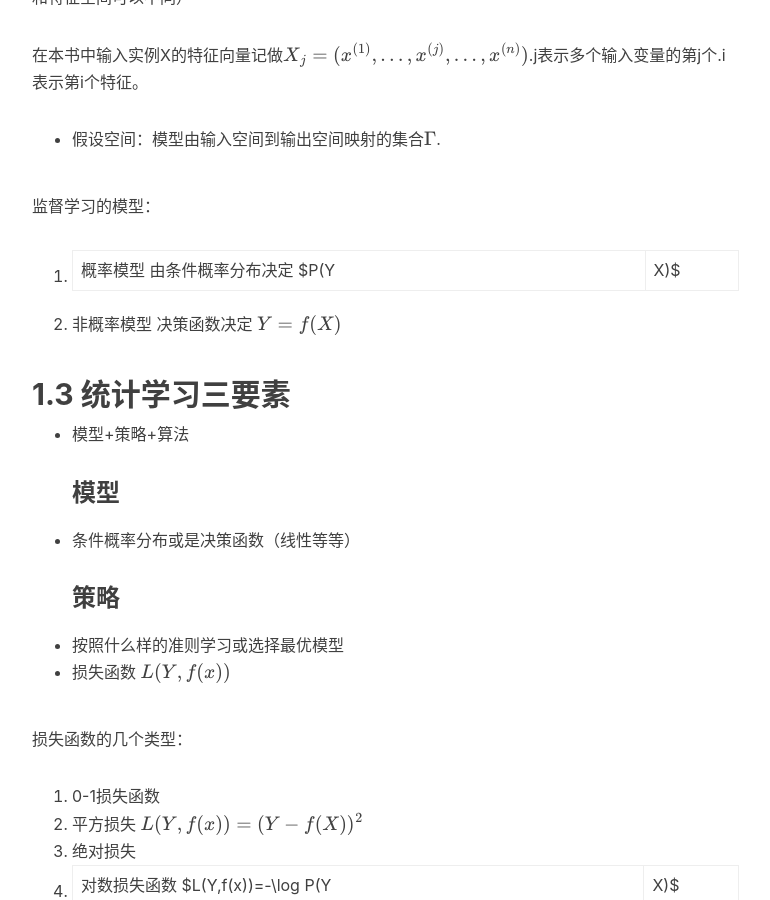
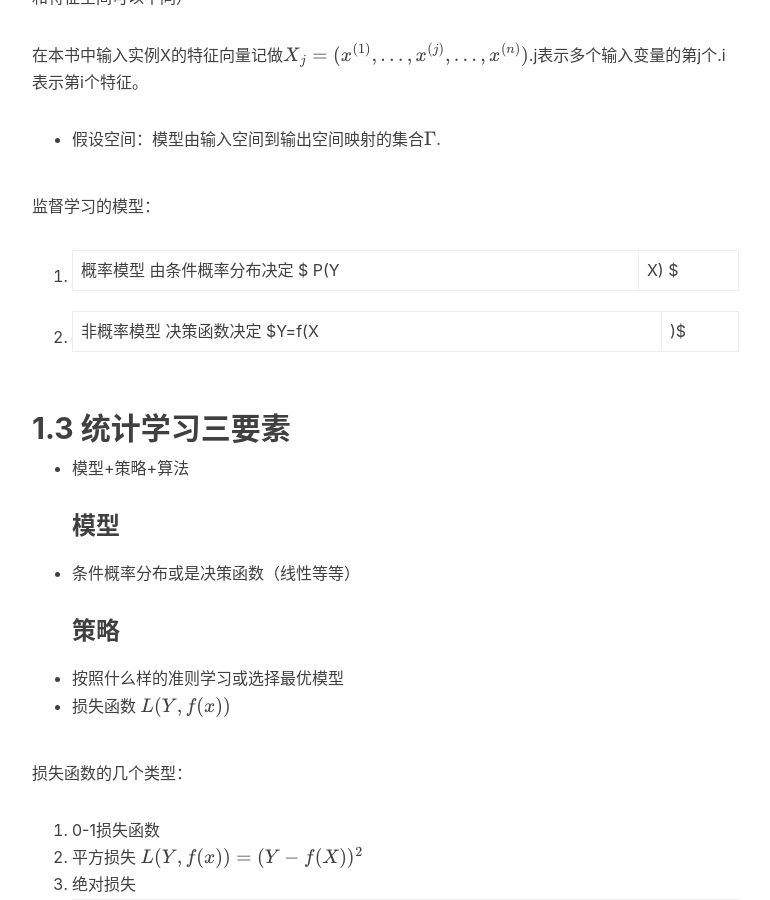
Before and after one commit to ChunhanLi/ChunhanLi.github.io, a Jekyll site: the page built from _posts/2018-09-23-统计学习方法（1）.md, in a window 1280 px wide and 900 px high, scrolled down 949 px. Shown: the whole window, without its empty margins (233-1003 px from the left). Built offline with Jekyll 4.4.1, drawn with Linux system fonts in a browser that asks for light colours; nearby versions of some CDN libraries; formulas are drawn with MathJax 3; comment, search, counter and statistics services are not loaded.

```diff
--- a/_posts/2018-09-23-统计学习方法（1）.md
+++ b/_posts/2018-09-23-统计学习方法（1）.md
@@ -25,8 +25,8 @@ tags:
 - 假设空间：模型由输入空间到输出空间映射的集合$\Gamma$.
 
 监督学习的模型：
-1. 概率模型 由条件概率分布决定 $P(Y | X)$
-2. 非概率模型 决策函数决定 $Y=f(X)$
+1. 概率模型 由条件概率分布决定 $ P(Y | X) $
+2. 非概率模型 决策函数决定 $Y=f(X|)$
 
 ## 1.3 统计学习三要素
 
```
